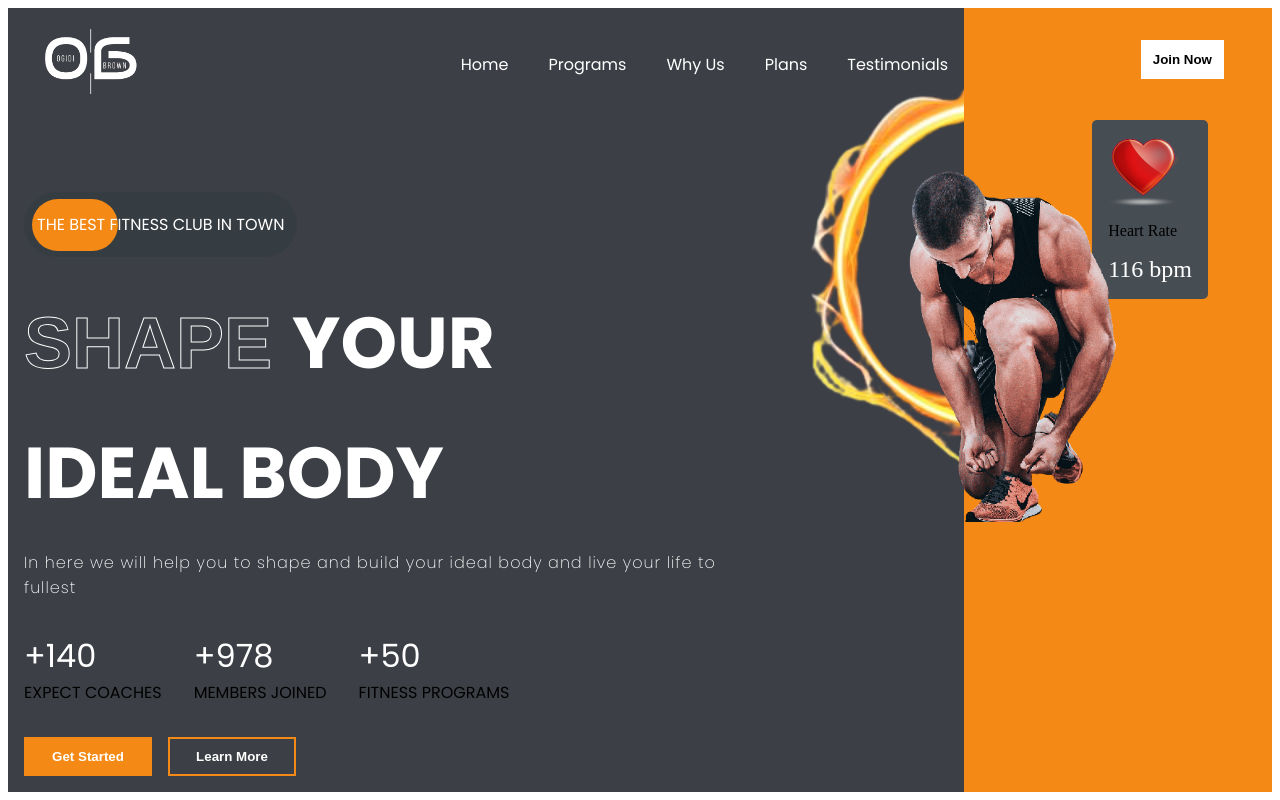
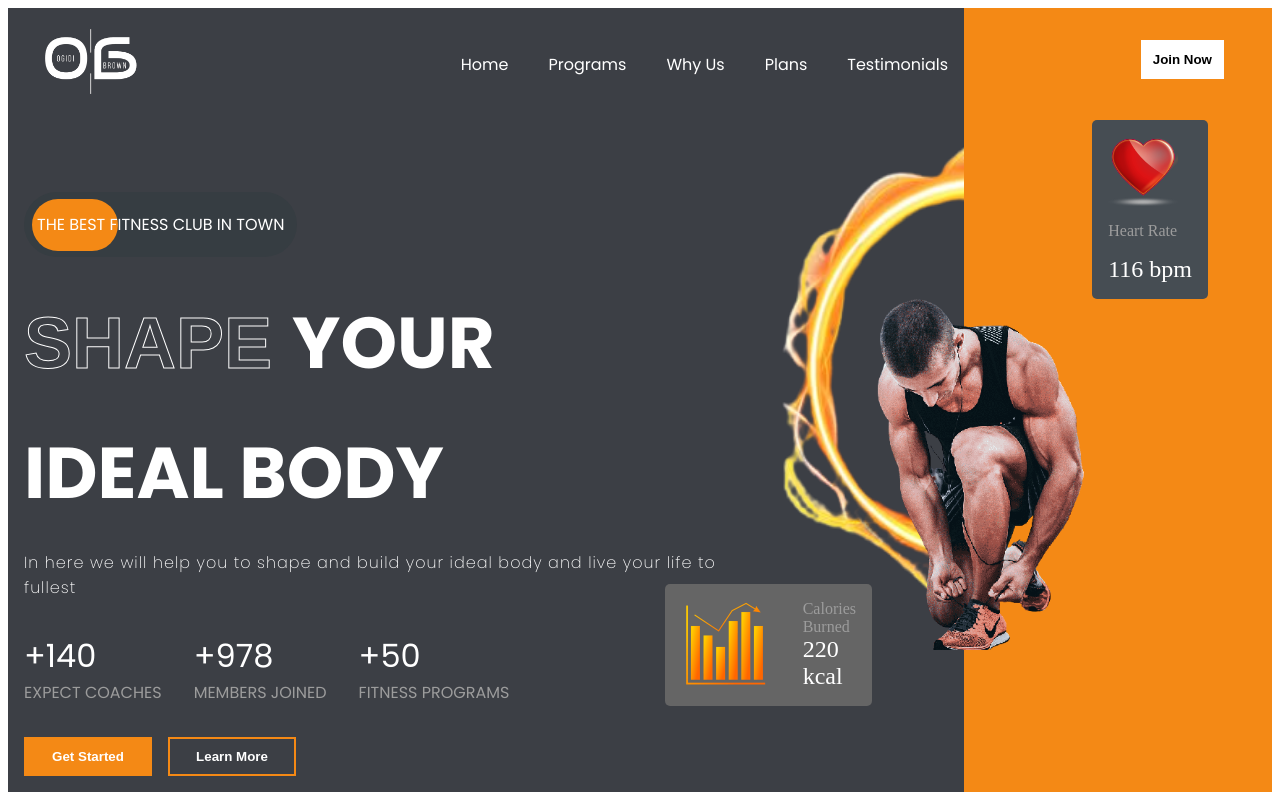
Before and after one commit to ogidibrown/gym-app, a React (Create React App) app: page / in a window 1280 px wide. Built offline with nearby package versions, Linux system fonts and the light colour scheme.

Commit message:
modified changes

```diff
--- a/src/App.css
+++ b/src/App.css
@@ -1,6 +1,6 @@
 :root{
     --lightgray: #D9D9D9;
-    --grey: #9c9c9c;
+    --gray: #9c9c9c;
     --orange: #f48915;
     --darkGray: #464d53;
     --caloryCard:#656565;
--- a/src/components/Hero/Hero.css
+++ b/src/components/Hero/Hero.css
@@ -137,16 +137,49 @@
 
 .hero-image{
     position: absolute;
-    top: 10rem;
-    right: 8rem;
+    top: 18rem;
+    right: 10rem;
     width: 23rem;
 }
 
 .hero-image-back{
     position: absolute;
-    top: 1rem;
+    top: 5rem;
     right: 2rem;
     z-index: -1;
-    width: 30rem;
+    width: 32rem;
+    height: 560px;
 
 }
+
+.calimg{
+    height: 90px;
+    width: 90px;
+}
+
+.calories{
+    display: flex;
+    gap: 2rem;
+    background-color: var(--caloryCard);
+    border-radius: 5px;
+    padding: 1rem;
+    width: fit-content;
+    position: absolute;
+    top: 36rem;
+    right: 25rem;
+}
+
+.calories>div{
+    display: flex;
+    flex-direction: column;
+    justify-content: space-between;
+}
+
+.calories>div>:nth-child(1){
+    color: var(--gray);
+}
+
+.calories>div>:nth-child(2){
+    color: white;
+    font-size: 1.5em;
+}
--- a/src/components/Hero/Hero.jsx
+++ b/src/components/Hero/Hero.jsx
@@ -3,6 +3,9 @@ import './Hero.css'
 import HeroImg from '../../img/hero.png'
 import Heart from '../../img/heart.png'
 import ImageBack from '../../img/hero-img-back.png'
+import Calories from '../../img/calories.png'
+
+
 
 const Hero = () => {
   return (
@@ -61,6 +64,13 @@ const Hero = () => {
 
           <img src={HeroImg} alt="" className='hero-image'/>
           <img src={ImageBack} alt="" className='hero-image-back'/>
+          <div className="calories">
+            <img src={Calories} alt="" className='calimg'/>
+            <div>
+            <span>Calories Burned</span>
+            <span>220 kcal</span>
+            </div>
+          </div>
         </div>
 
     </div>
```
Also changed, not shown: src/components/Programs/Programs.css (added, +16 -0 lines), src/components/Programs/Programs.jsx (added, +17 -0 lines), src/img/calories.png (added).
